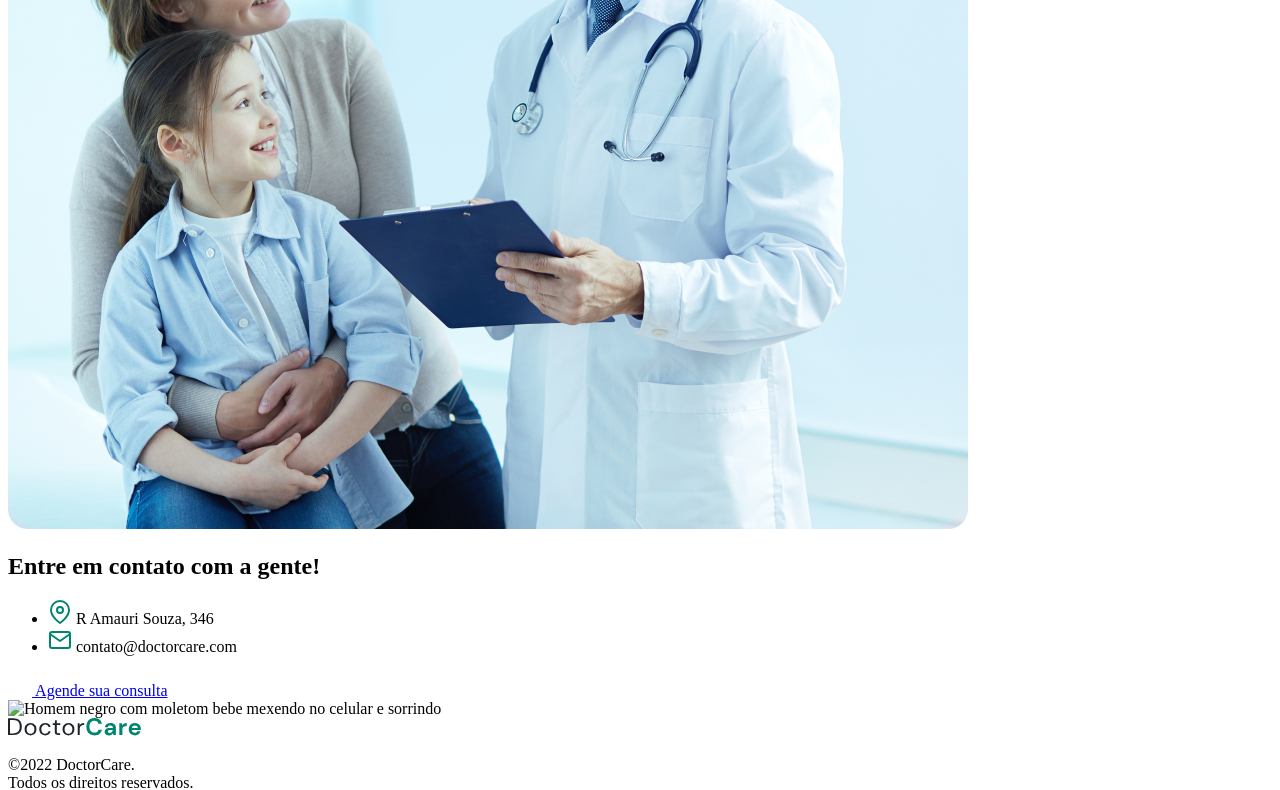
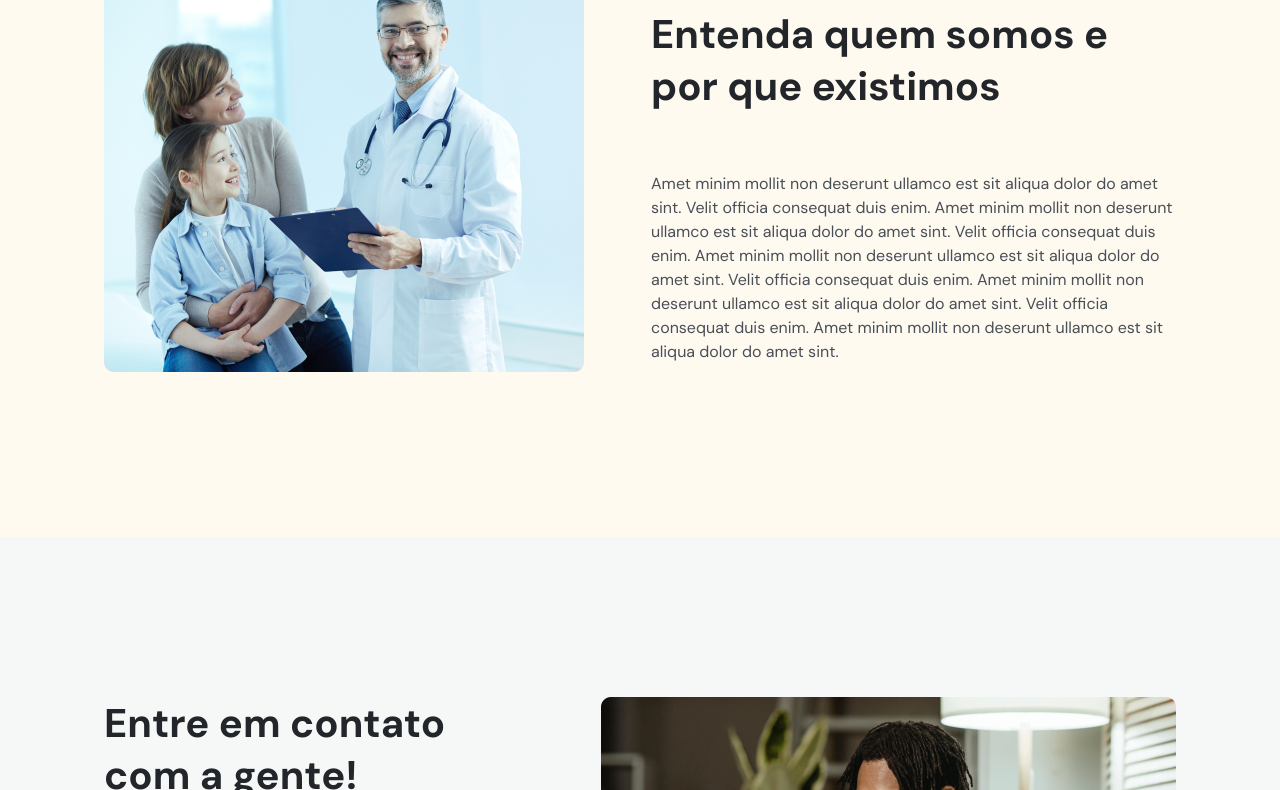
Before and after one commit to TiBaT1/doctorcare, a plain HTML site: page index.html in a window 1280 px wide. Shown: the part 2010-2800 px from the top of the page. Drawn offline with nearby package versions, Linux system fonts and the light colour scheme; the site is published under a folder, as on GitHub Pages, so addresses that start at the root find nothing.

Commit message:
ajustes de links relativos

```diff
--- a/index.html
+++ b/index.html
@@ -5,7 +5,7 @@
     <meta name="viewport" content="width=device-width, initial-scale=1.0" />
     <title>DoctorCare</title>
 
-    <link rel="stylesheet" href="/style.css" />
+    <link rel="stylesheet" href="./style.css" />
 
     <link rel="preconnect" href="https://fonts.googleapis.com" />
     <link rel="preconnect" href="https://fonts.gstatic.com" crossorigin />
@@ -259,7 +259,7 @@
       </div>
         <div class="col-b">
           <img
-          src="/assets/mulher-negra-com-moletom-verde-com-as-duas-maos-no-peito-e-sorrindo.png"
+          src="./assets/mulher-negra-com-moletom-verde-com-as-duas-maos-no-peito-e-sorrindo.png"
             alt="Mulher negra vestindo moletom verde e sorrindo"
           />
         </div>
@@ -459,7 +459,7 @@
 
         <div class="col-b">
           <img
-            src="assets/doutor-feliz-segurando-prancheta-com-pacientes.png"
+            src="./assets/doutor-feliz-segurando-prancheta-com-pacientes.png"
             alt="doutor feliz segurando prancheta com pacientes"
           />
         </div>
@@ -552,7 +552,7 @@
         </div>
         <div class="col-b">
           <img
-            src="/assets/homem-negro-com-moletom-bege-mexendo-no-celular.png"
+            src="./assets/homem-negro-com-moletom-bege-mexendo-no-celular.png"
             alt="Homem negro com moletom bebe mexendo no celular e sorrindo"
           />
         </div>
@@ -734,6 +734,6 @@
 
     <!--Scrollreveal libary-->
     <script src="https://unpkg.com/scrollreveal"></script>
-    <script src="main.js"></script>
+    <script src="./main.js"></script>
   </body>
 </html>
```
